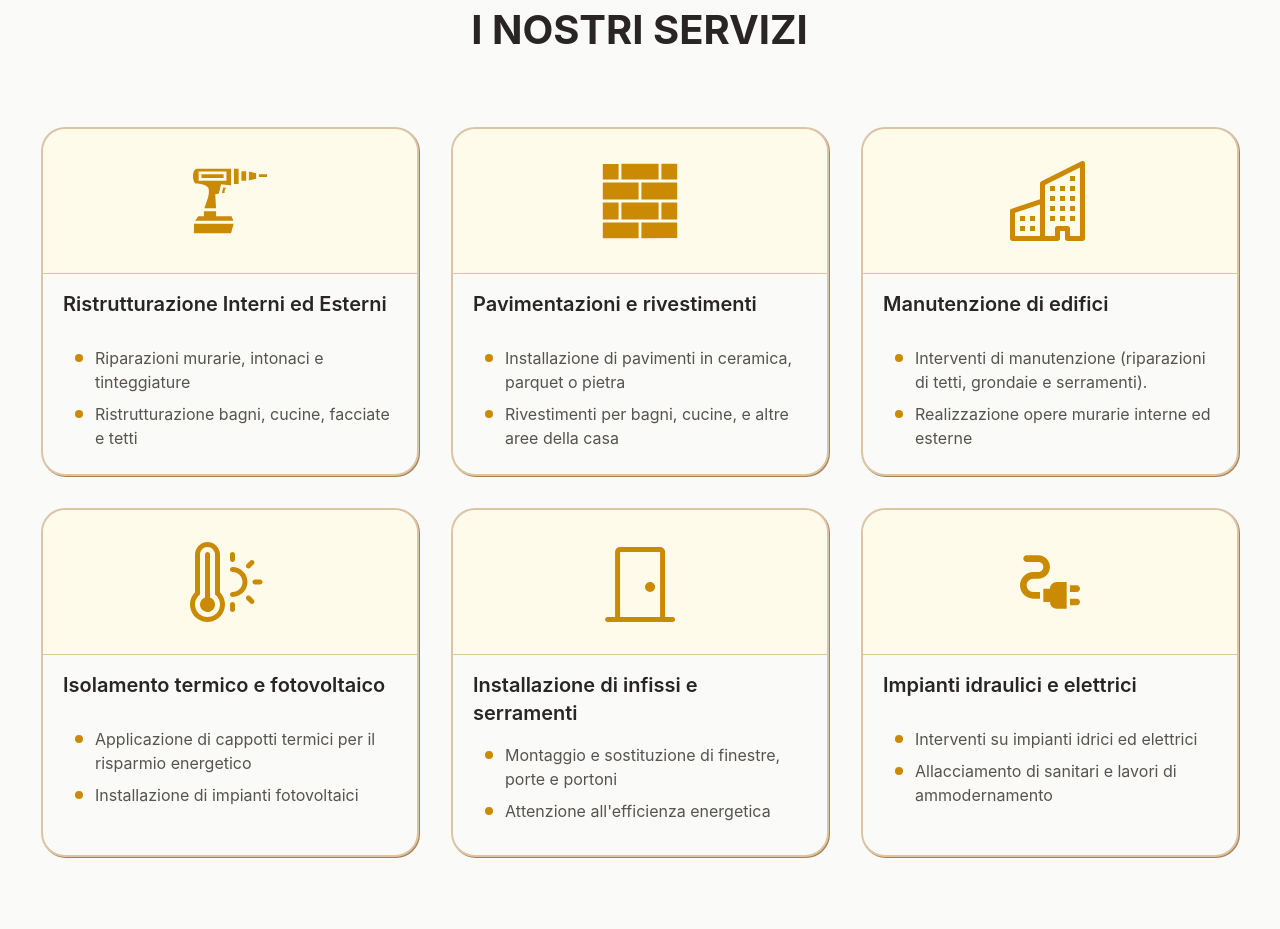
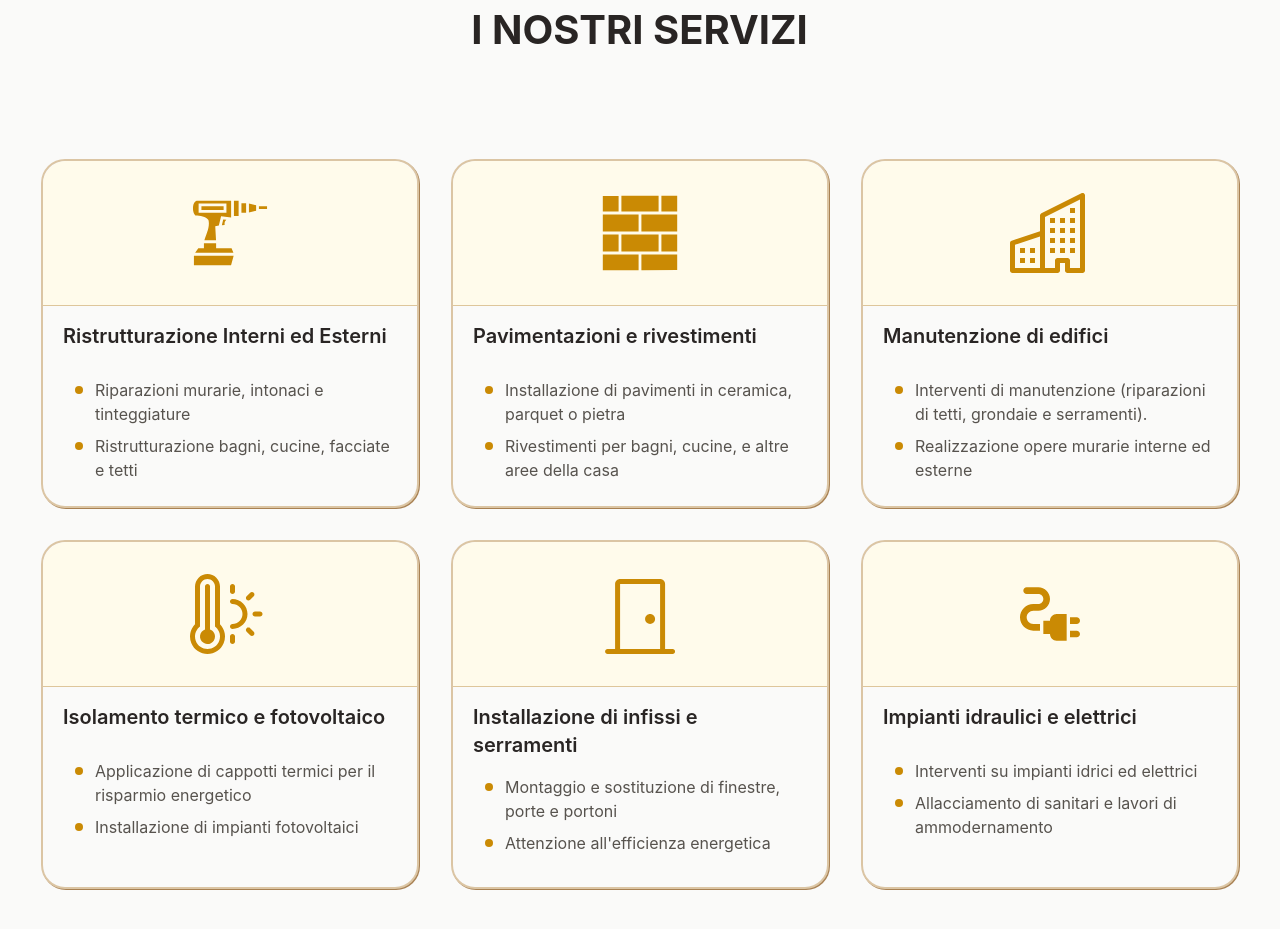
Before and after one commit to emanuelefavero/edil-2-esse, a Next.js app: page / in a window 1280 px wide. Shown: the part 981-1910 px from the top of the page. Built offline with nearby package versions, Linux system fonts and the light colour scheme; no server answers.

Commit message:
fix padding in services section

```diff
--- a/components/ServicesSection.tsx
+++ b/components/ServicesSection.tsx
@@ -30,7 +30,7 @@ function ServicesTitle() {
 // * List
 function ServicesList() {
   return (
-    <ul className='w-full max-w-screen-xl flex flex-wrap justify-center items-center gap-8 mt-20'>
+    <ul className='w-full max-w-screen-xl flex flex-wrap justify-center items-center gap-8 mt-28'>
       {servicesItems.map((item) => (
         <ServiceCard key={item.id} item={item} />
       ))}
```
